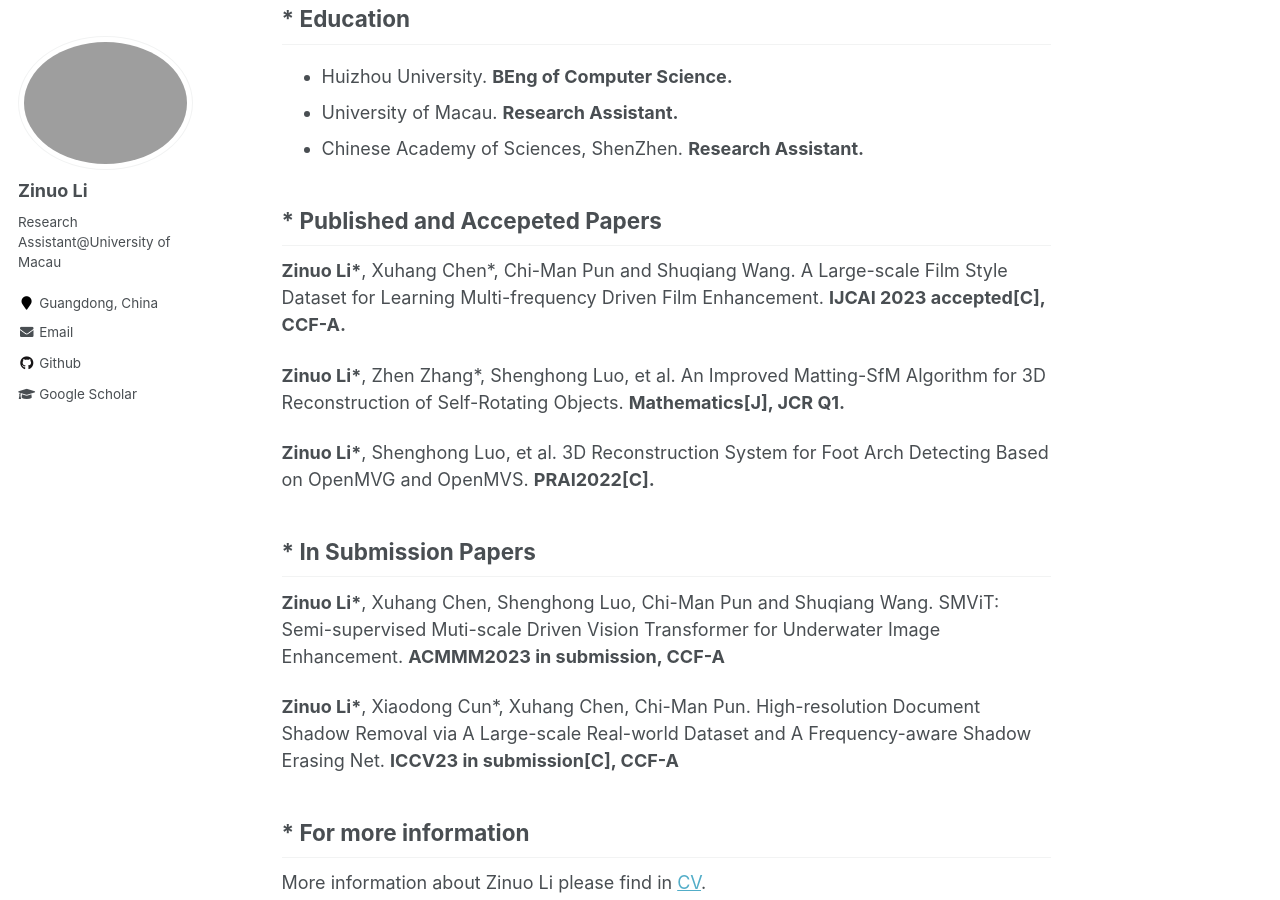
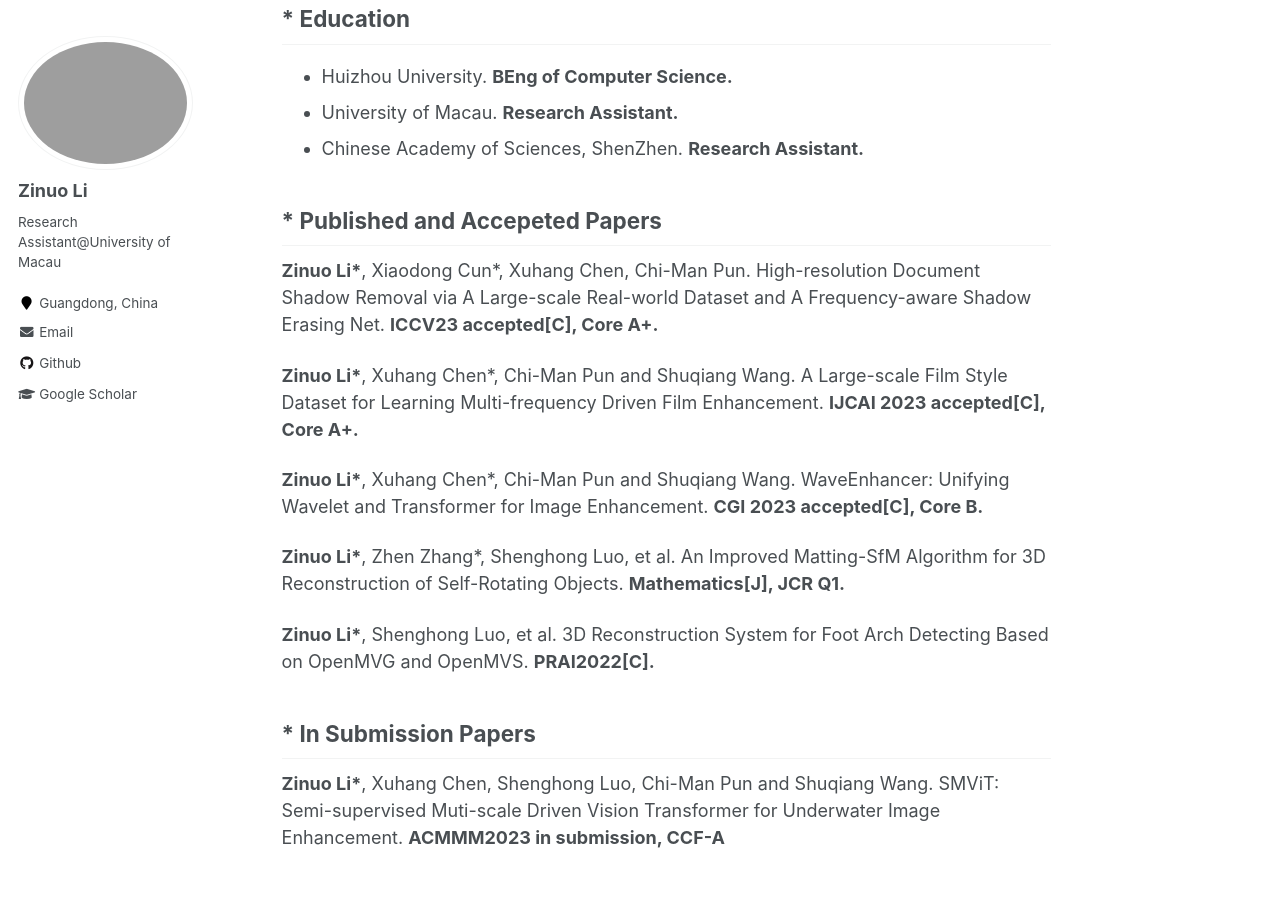
Before and after one commit to Shenghong-Luo/Shenghong-Luo.github.io, a Jekyll site: the page built from _pages/about.md, in a window 1280 px wide and 900 px high, scrolled down 648 px. Built offline with Jekyll 4.4.1, drawn with Linux system fonts in a browser that asks for light colours.

Commit message:
Update about.md

```diff
--- a/_pages/about.md
+++ b/_pages/about.md
@@ -24,7 +24,11 @@ Zino Li is now a computer science undergraduate student who is currently working
 
 
 ## * Published and Accepeted Papers
- **Zinuo Li\***, Xuhang Chen\*, Chi-Man Pun and Shuqiang Wang. A Large-scale Film Style Dataset for Learning Multi-frequency Driven Film Enhancement. **IJCAI 2023 accepted[C], CCF-A.**
+**Zinuo Li\***, Xiaodong Cun\*, Xuhang Chen, Chi-Man Pun. High-resolution Document Shadow Removal via A Large-scale Real-world Dataset and A Frequency-aware Shadow Erasing Net. **ICCV23 accepted[C], Core A+.**
+
+ **Zinuo Li\***, Xuhang Chen\*, Chi-Man Pun and Shuqiang Wang. A Large-scale Film Style Dataset for Learning Multi-frequency Driven Film Enhancement. **IJCAI 2023 accepted[C], Core A+.**
+
+ **Zinuo Li\***, Xuhang Chen\*, Chi-Man Pun and Shuqiang Wang. WaveEnhancer: Unifying Wavelet and Transformer for Image Enhancement. **CGI 2023 accepted[C], Core B.**
 
 **Zinuo Li\***, Zhen Zhang\*, Shenghong Luo, et al. An Improved Matting-SfM Algorithm for 3D Reconstruction of Self-Rotating Objects. **Mathematics[J], JCR Q1.**
 
@@ -33,7 +37,5 @@ Zino Li is now a computer science undergraduate student who is currently working
 ## * In Submission Papers
 **Zinuo Li\***,  Xuhang Chen, Shenghong Luo, Chi-Man Pun and Shuqiang Wang. SMViT: Semi-supervised Muti-scale Driven Vision Transformer for Underwater Image Enhancement. **ACMMM2023 in submission, CCF-A**
 
-**Zinuo Li\***, Xiaodong Cun\*, Xuhang Chen, Chi-Man Pun. High-resolution Document Shadow Removal via A Large-scale Real-world Dataset and A Frequency-aware Shadow Erasing Net. **ICCV23 in submission[C], CCF-A**
-
 ## * For more information
 More information about Zinuo Li please find in [CV](https://zinuoli.github.io/files/CV-Zinuo.pdf).
```
